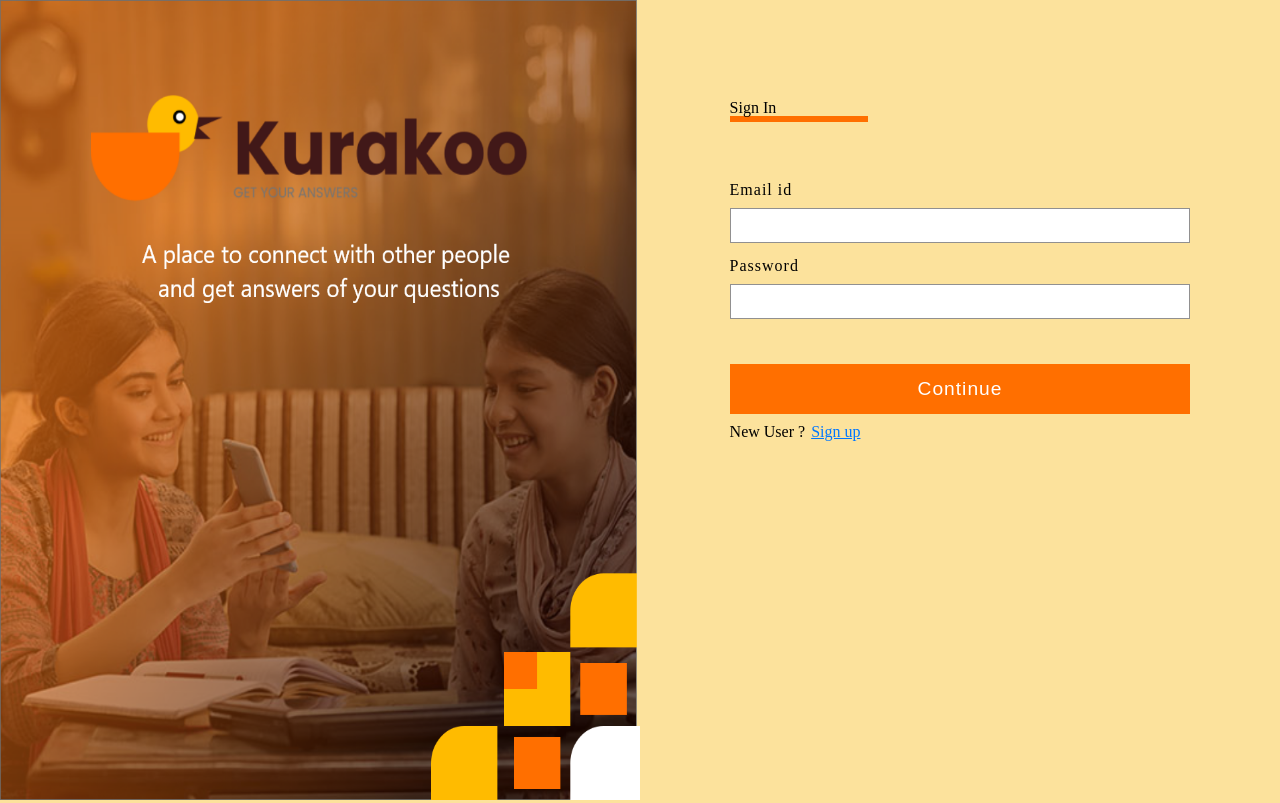
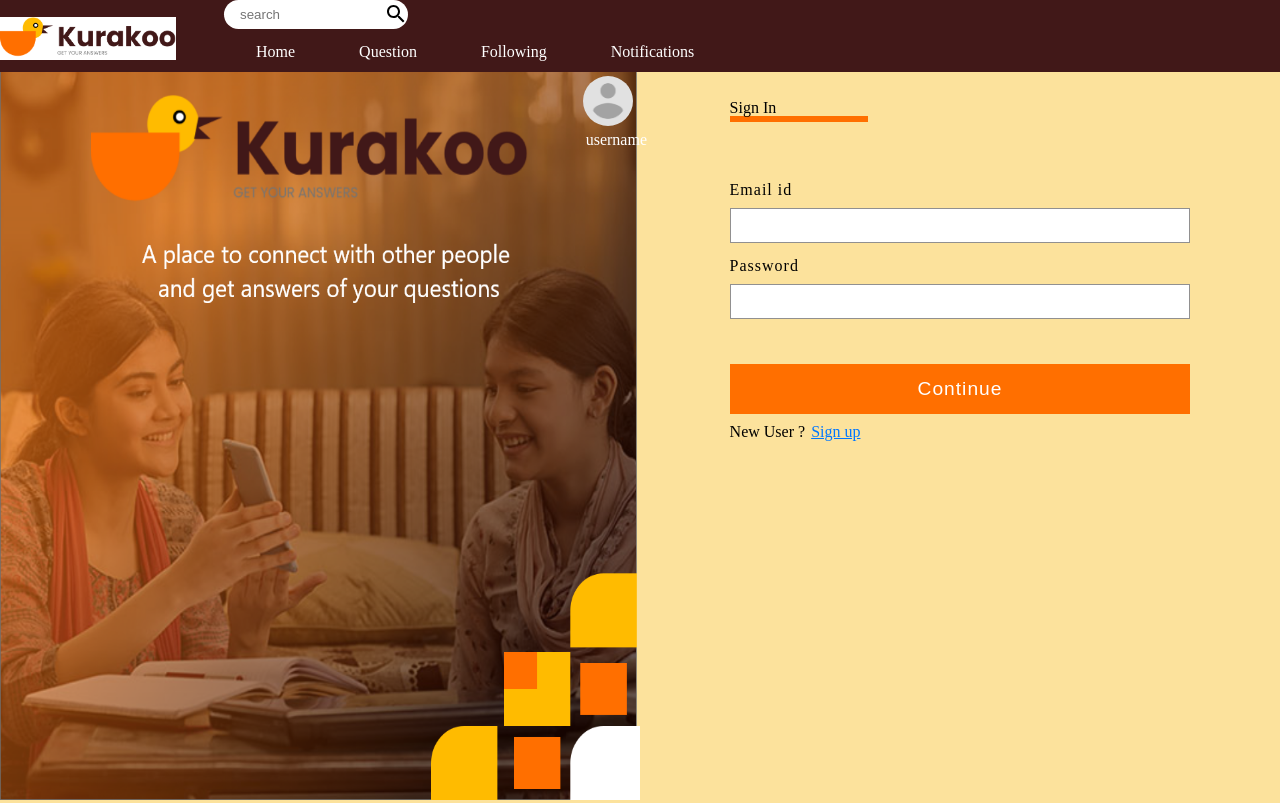
Before and after one commit to purnima143/Kurakoo, a React (Create React App) app in the folder client/: page /signin in a window 1280 px wide. Built offline with nearby package versions, Linux system fonts and the light colour scheme.

Commit message:
made changes in index.js

```diff
--- a/client/src/App.js
+++ b/client/src/App.js
@@ -10,6 +10,7 @@
 import { makeStyles } from '@material-ui/core/styles';
 import Search from "@material-ui/icons/Search";
 import profileImg from './components/imgAvatar.png';
+import Homepage from "./Component/homepage/homepage";
 
 const useStyles = makeStyles({
   searchIcon: {
@@ -48,6 +49,7 @@
           </div>
         </nav>
         <Switch>
+          <Route path="/home" component={Homepage}/>
           <Route path="/signup" component={SignUp} />
           <Route path="/feedpage" component={FeedPage} />
           <Route path="/signin" component={SignIn} />
--- a/client/src/index.js
+++ b/client/src/index.js
@@ -1,23 +1,13 @@
 import React from 'react';
 import ReactDOM from 'react-dom';
-import { BrowserRouter, Route, Switch } from "react-router-dom";
 import './index.css';
-import Homepage from "../src/Component/homepage/homepage";
-import SignUp from './Component/SignUp/SignUp';
-import SignIn from "./Component/SignIn/SignIn";
-import FeedPage from './components/feed';
-// import App from './App';
+import App from './App';
 import * as serviceWorker from './serviceWorker';
 
 ReactDOM.render(
-  <BrowserRouter>
-       <Switch>
-        <Route exact path="/" component={Homepage} />
-        <Route path="/signup" component={SignUp} />
-        <Route path="/feedpage" component={FeedPage} />
-        <Route path="/signin" component={SignIn} />
-      </Switch>
-  </BrowserRouter>,
+  <React.StrictMode>
+  <App />
+</React.StrictMode>,
   document.getElementById('root')
 );
 
```
